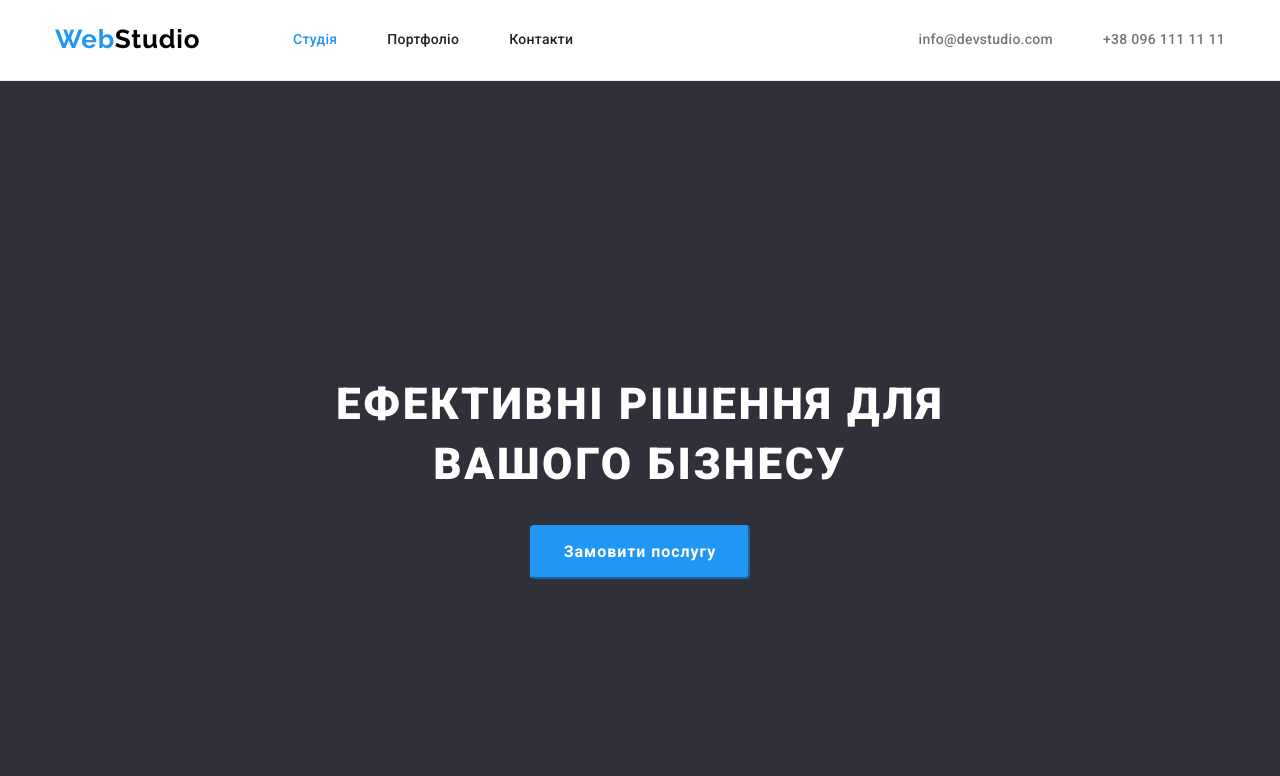
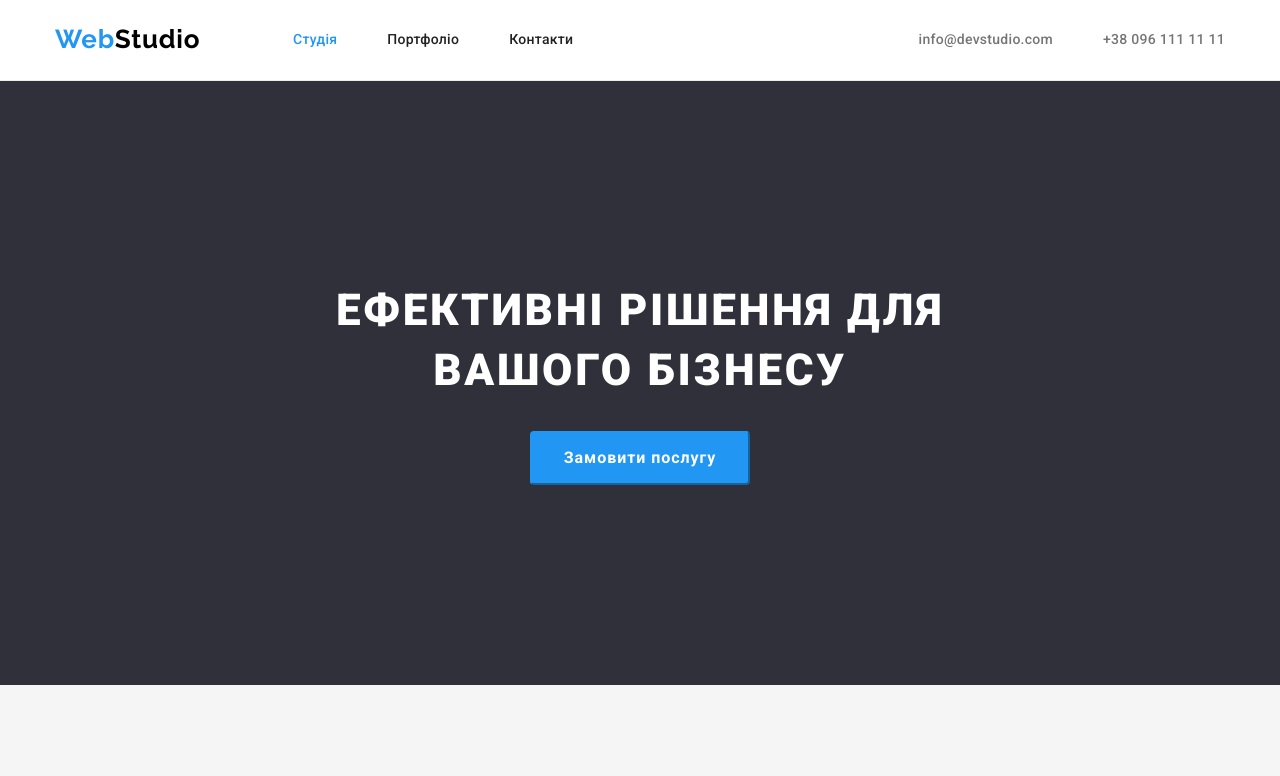
Before and after one commit to BogdanYeshchenko/goit-markup-hw-03, a plain HTML site: page index.html in a window 1280 px wide. Shown: the top 776 px of the page. Drawn offline with nearby package versions, Linux system fonts and the light colour scheme.

Commit message:
kill hero padding

```diff
--- a/css/commond.css
+++ b/css/commond.css
@@ -174,6 +174,8 @@ header .navi > li:last-child{
 
 .hero.section{
     background-color: var(--hero-footer-beckground-color);
+    padding-bottom: 0;
+    padding-top: 0;
 }
 
 .hero h1{
```
